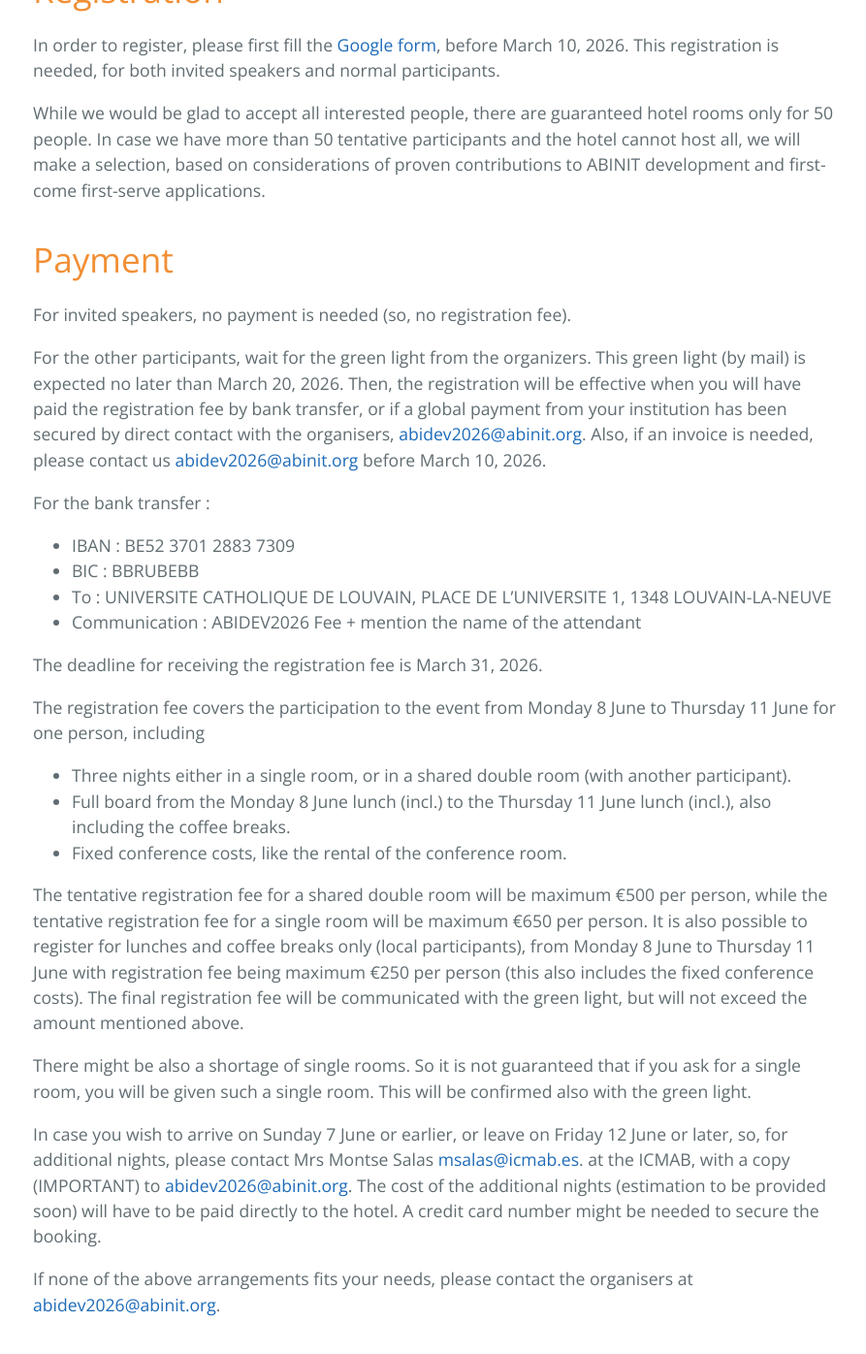
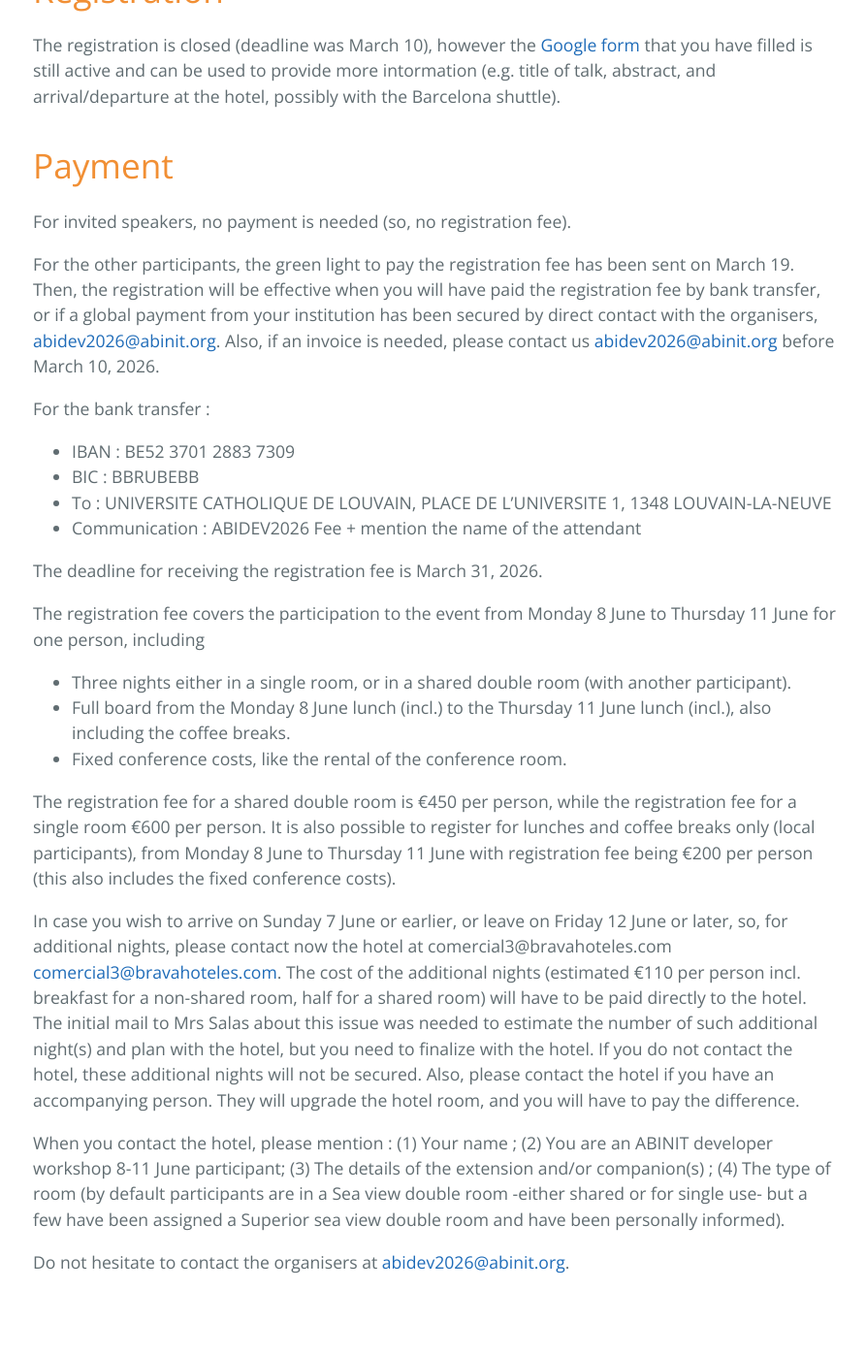
Before and after one commit to abinit/abidev2026, a Jekyll site: the page built from docs/registration.md, in a window 1280 px wide and 1400 px high, scrolled down 430 px. Shown: the top 1396 px of the window at 97% size, without its empty margins (190-1083 px from the left). Built offline with Jekyll 4.4.1, drawn with Linux system fonts in a browser that asks for light colours; the repository's description, which GitHub fills in, is left out; after the commit the page ends 1794 px from its top, so only the background shows below that.

Commit message:
Update the registration page with hotel information, and the practical page with shuttle information

```diff
--- a/docs/registration.md
+++ b/docs/registration.md
@@ -9,17 +9,14 @@ description: 12th International ABINIT Developer Workshop <br> Sant Feliu de Gui
 
 # Registration
 
-In order to register, please first fill the [Google form](https://docs.google.com/forms/d/e/1FAIpQLSeVwoxEjRbPuM9BG-Mgftp4UbTc3VqDbJX-6KgQNQujWj5tlQ/viewform?usp=header), before March 10, 2026.
-This registration is needed, for both invited speakers and normal participants.
-
-While we would be glad to accept all interested people, there are guaranteed hotel rooms only for 50 people.
-In case we have more than 50 tentative participants and the hotel cannot host all, we will make a selection, based on considerations of proven contributions to ABINIT development and first-come first-serve applications.
+The registration is closed (deadline was March 10), however the [Google form](https://docs.google.com/forms/d/e/1FAIpQLSeVwoxEjRbPuM9BG-Mgftp4UbTc3VqDbJX-6KgQNQujWj5tlQ/viewform?usp=header)
+that you have filled is still active and can be used to provide more intormation (e.g. title of talk, abstract, and arrival/departure at the hotel, possibly with the Barcelona shuttle).
 
 # Payment
 
 For invited speakers, no payment is needed (so, no registration fee).
 
-For the other participants, wait for the green light from the organizers. This green light (by mail) is expected no later than March 20, 2026.
+For the other participants, the green light to pay the registration fee has been sent on March 19.
 Then, the registration will be effective when you will have paid the registration fee by bank transfer, or if a global payment from your institution has been secured by direct contact with the organisers,
 <a href="mailto:abidev2026@abinit.org">abidev2026@abinit.org</a>. Also, if an invoice is needed, please contact us <a href="mailto:abidev2026@abinit.org">abidev2026@abinit.org</a> before March 10, 2026.
 
@@ -38,19 +35,21 @@ The registration fee covers the participation to the event from Monday 8 June to
   * Full board from the Monday 8 June lunch (incl.) to the Thursday 11 June lunch (incl.), also including the coffee breaks.
   * Fixed conference costs, like the rental of the conference room.
 
-The tentative registration fee for a shared double room will be maximum €500 per person, while the tentative registration fee for a single room will be maximum €650 per person.
+The registration fee for a shared double room is €450 per person, while the registration fee for a single room €600 per person.
 It is also possible to register for lunches and coffee breaks only (local participants),
-from Monday 8 June to Thursday 11 June with registration fee being maximum €250 per person (this also includes the fixed conference costs).
-The final registration fee will be communicated with the green light, but will not exceed the amount mentioned above.
-
-There might be also a shortage of single rooms. So it is not guaranteed that if you ask for a single room, you will be given such a single room. This will be confirmed also with the green light.
+from Monday 8 June to Thursday 11 June with registration fee being €200 per person (this also includes the fixed conference costs).
 
 In case you wish to arrive on Sunday 7 June or earlier, or leave on Friday 12 June or later, so, for additional nights,
-please contact Mrs Montse Salas
-<a href="mailto:msalas@icmab.es">msalas@icmab.es</a>.
-at the ICMAB, with a copy (IMPORTANT) to
+please contact now the hotel at comercial3@bravahoteles.com
+<a href="mailto:comercial3@bravahoteles.com">comercial3@bravahoteles.com</a>.
+The cost of the additional nights (estimated €110 per person incl. breakfast for a non-shared room, half for a shared room) will have to be paid directly to the hotel.
+The initial mail to Mrs Salas about this issue was needed to estimate the number of such additional night(s) and plan with the hotel, but you need to finalize with the hotel.
+If you do not contact the hotel, these additional nights will not be secured.
+Also, please contact the hotel if you have an accompanying person. They will upgrade the hotel room, and you will have to pay the difference.
+
+When you contact the hotel, please mention : (1) Your name ; (2) You are an ABINIT developer workshop 8-11 June participant;
+(3) The details of the extension and/or companion(s) ; (4) The type of room
+(by default participants are in a Sea view double room -either shared or for single use- but a few have been assigned a Superior sea view double room and have been personally informed).
+
+Do not hesitate to contact the organisers at
 <a href="mailto:abidev2026@abinit.org">abidev2026@abinit.org</a>.
-The cost of the additional nights (estimation to be provided soon) will have to be paid directly to the hotel. A credit card number might be needed to secure the booking.
-
-If none of the above arrangements fits your needs, please contact the organisers at
-<a href="mailto:abidev2026@abinit.org">abidev2026@abinit.org</a>.
```
Also changed, not shown: docs/practical.md (+3 -1 lines).
